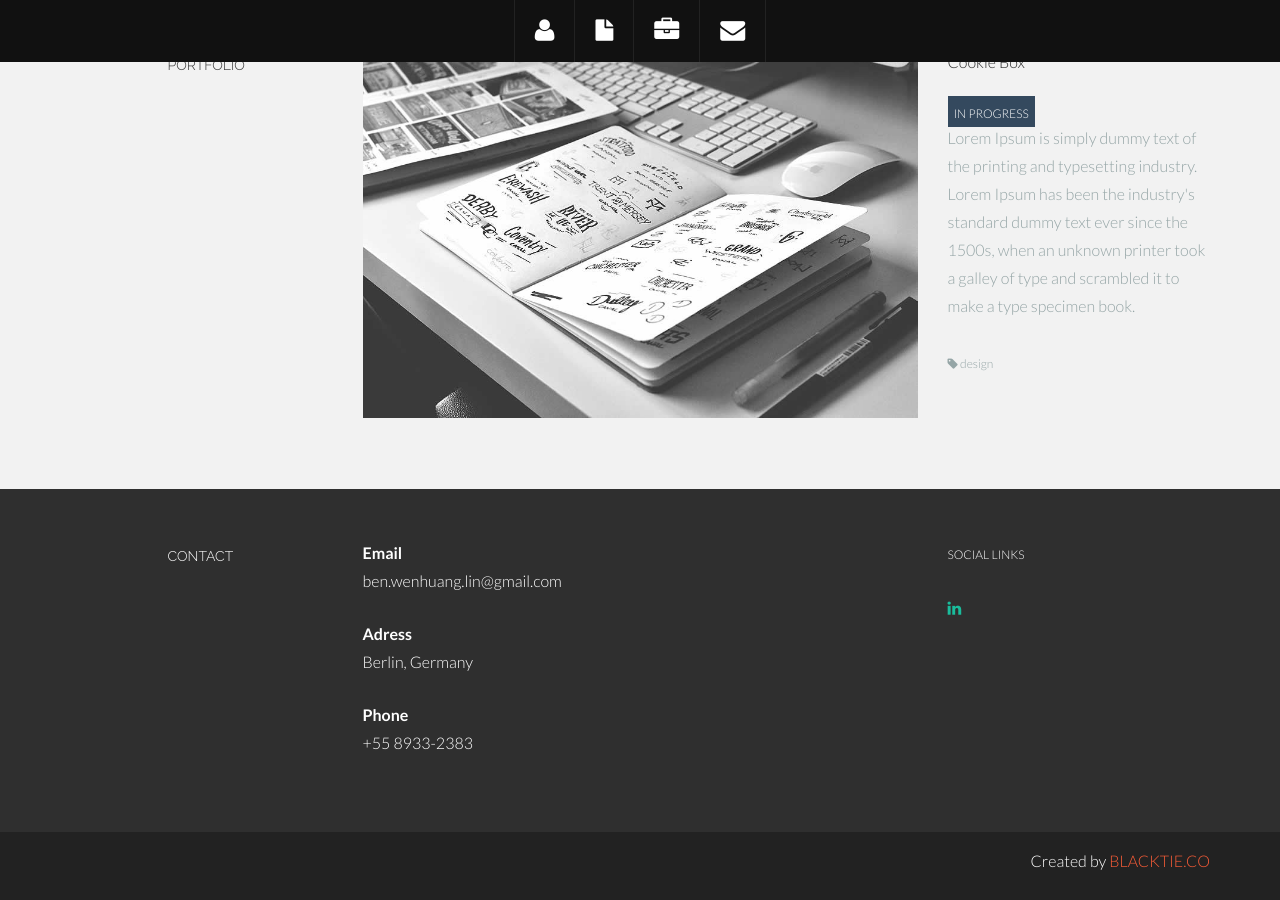
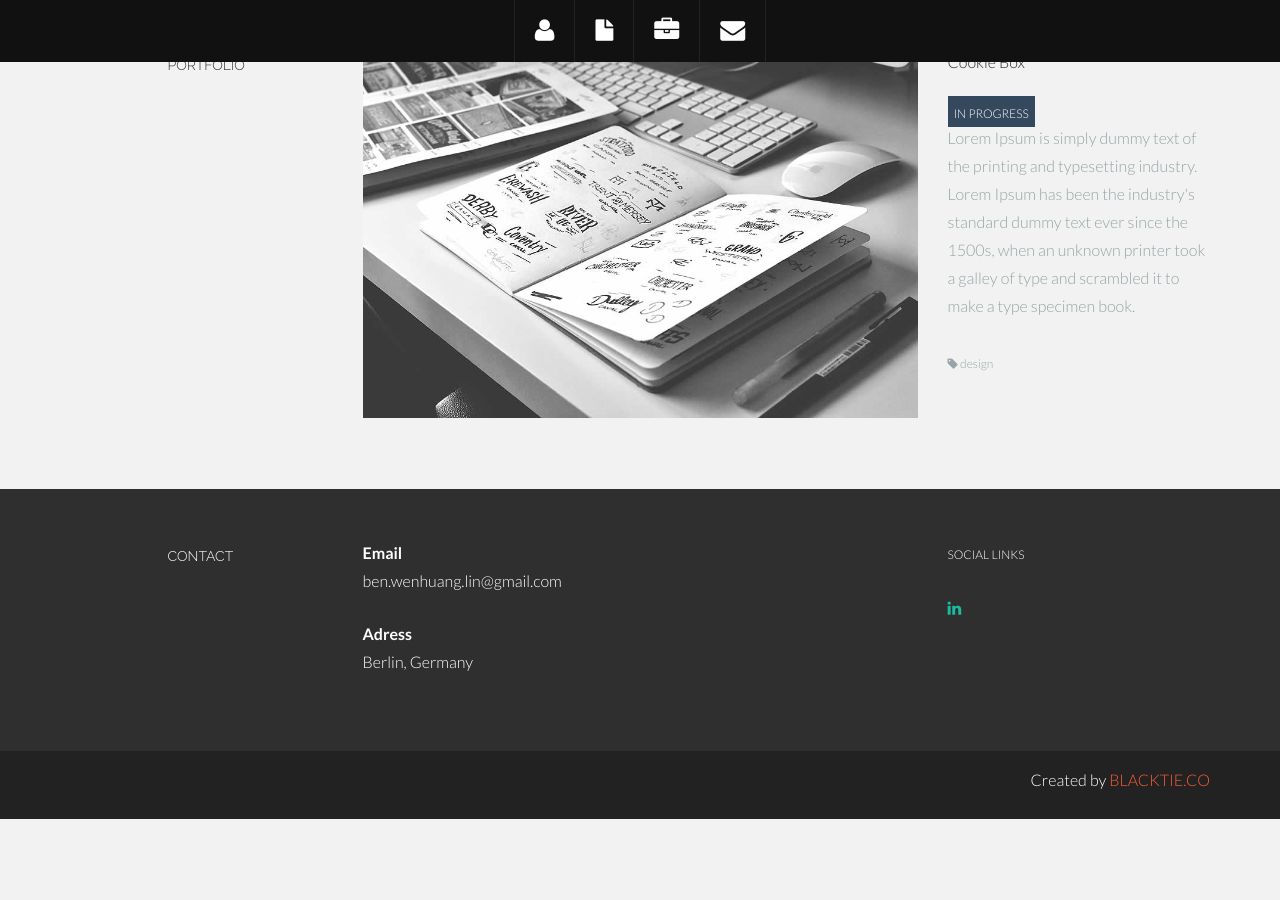
Before and after one commit to wenhuanglin/wenhuanglin.github.io, a Jekyll site: the page index.html, which Jekyll copies as it is, in a window 1280 px wide and 900 px high, scrolled down 1199 px. Built offline with Jekyll 4.4.1, drawn with Linux system fonts in a browser that asks for light colours; after the commit the page ends 2018 px from its top, so only the background shows below that.

Commit message:
comment out the phone contact

```diff
--- a/index.html
+++ b/index.html
@@ -299,9 +299,9 @@
 						<!-- Postal 23892 <br/> -->
 						Berlin, Germany <br/>
 					</p>
-					<p><t>Phone</t><br/>
-						+55 8933-2383 <br/>
-					</p>
+					<!-- <p><t>Phone</t><br/> -->
+						<!-- +55 8933-2383 <br/> -->
+					<!-- </p> -->
 				</div>
 				<div class="col-lg-3">
 					<p><sm>SOCIAL LINKS</sm></p>
```
